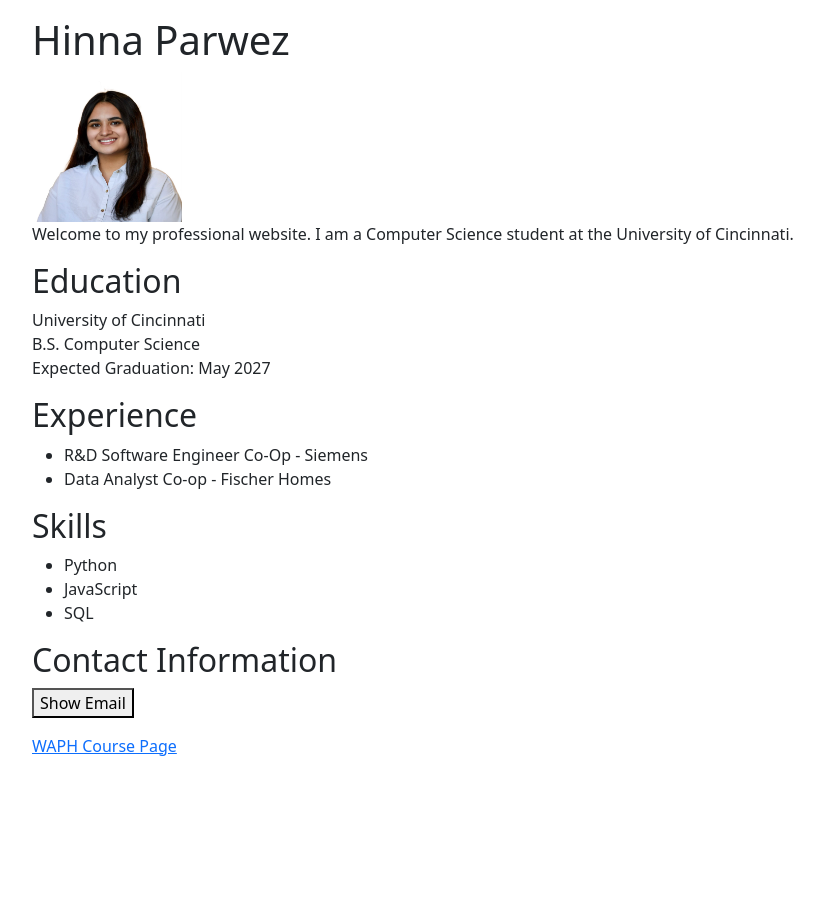
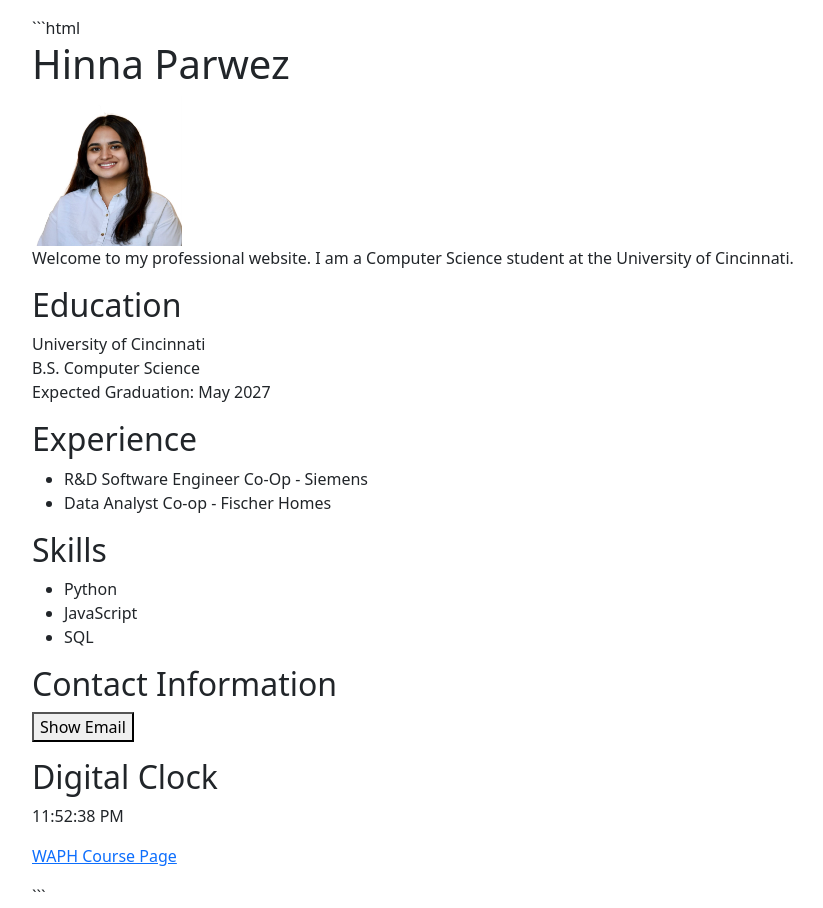
Before and after one commit to hinnaparwezuc/hinnaparwezuc.github.io, a plain HTML site: page index.html in a window 1280 px wide. Shown: the whole page, without its empty margins (50-873 px from the left). Before the commit the page ends 800 px from the top, so only its background shows below. Drawn offline with nearby package versions, Linux system fonts and the light colour scheme.

Commit message:
Digital Clock

````diff
--- a/index.html
+++ b/index.html
@@ -1,3 +1,4 @@
+```html
 <!DOCTYPE html>
 <html>
 <head>
@@ -35,7 +36,6 @@
         <li>Python</li>
         <li>JavaScript</li>
         <li>SQL</li>
-
     </ul>
 
     <h2>Contact Information</h2>
@@ -44,16 +44,32 @@
 
     <p id="email"></p>
 
+    <h2>Digital Clock</h2>
+
+    <p id="clock"></p>
+
+    <p>
+        <a href="waph.html">WAPH Course Page</a>
+    </p>
+
     <script>
         function showEmail() {
             document.getElementById("email").innerHTML =
                 "parwezhs@mail.uc.edu";
         }
+
+        function updateClock() {
+            const now = new Date();
+
+            document.getElementById("clock").innerHTML =
+                now.toLocaleTimeString();
+        }
+
+        setInterval(updateClock, 1000);
+
+        updateClock();
     </script>
-
-    <p>
-        <a href="waph.html">WAPH Course Page</a>
-    </p>
 
 </body>
 </html>
+```
````
